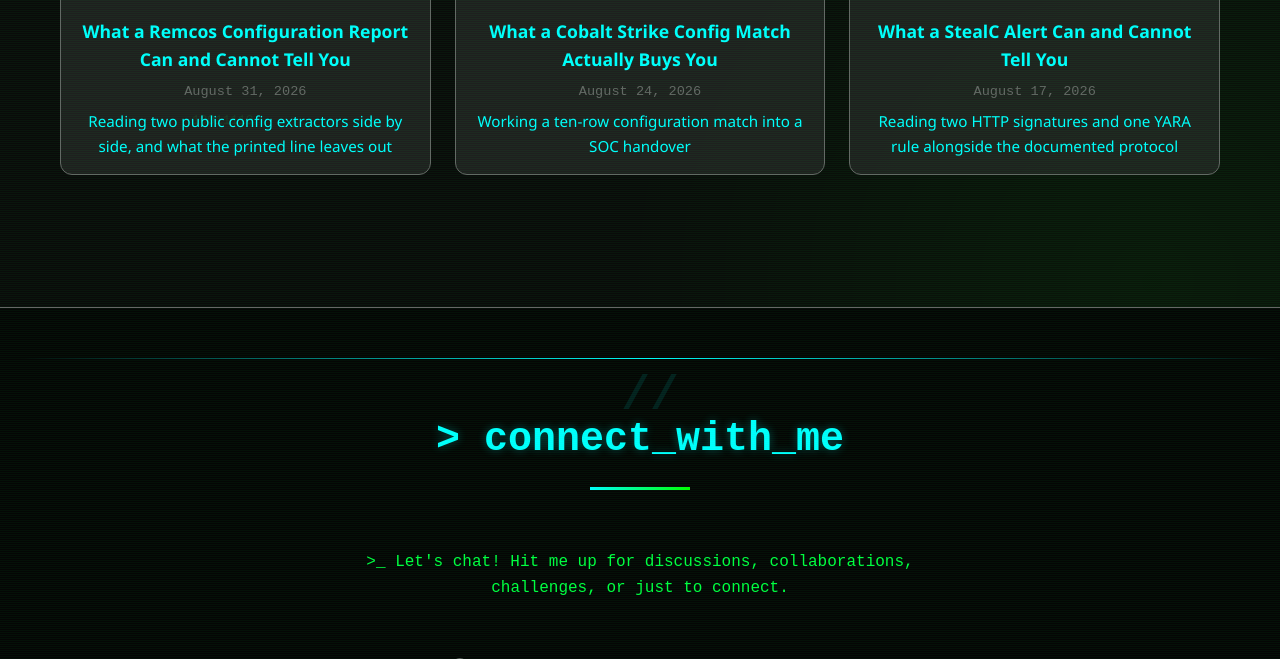
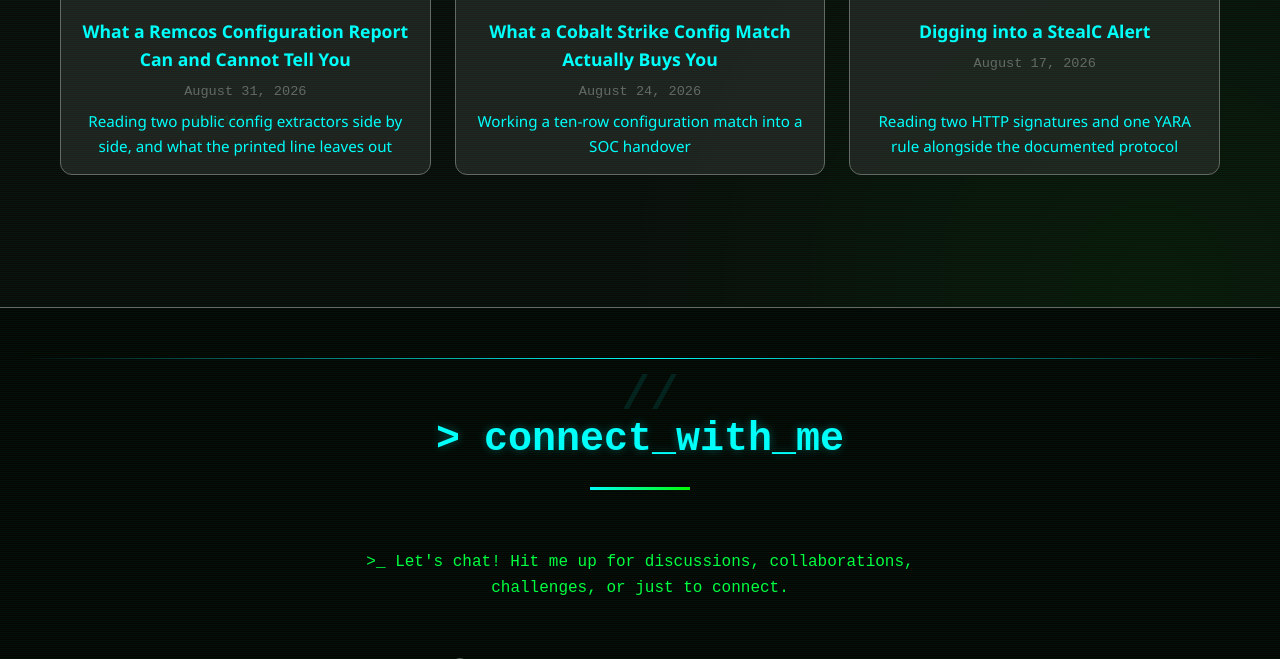
Before and after one commit to CTI-Buddy/cti-buddy.github.io, a Jekyll site: the page built from index.html, in a window 1280 px wide and 900 px high, scrolled down 1887 px, cut to the strip 241-900 px from the top of the window. Built offline with Jekyll 4.4.1, drawn with Linux system fonts in a browser that asks for light colours.

Commit message:
Update 2026-08-17-stealc.md

```diff
--- a/_posts/2026-08-17-stealc.md
+++ b/_posts/2026-08-17-stealc.md
@@ -1,10 +1,10 @@
 ---
 layout: post
-title: "What a StealC Alert Can and Cannot Tell You"
+title: "Digging into a StealC Alert"
 date: 2026-08-17
 tagline: "Reading two HTTP signatures and one YARA rule alongside the documented protocol"
 image: /IMG/081726.png
-tags: [Stealers, Threat Intelligence, Threat Analysis]
+tags: [Malware, Stealers, Threat Intelligence, Threat Analysis]
 ---
 
 So, a bit of a watercooler conversation prompted this post.. Essentially, the common complaint is, "When an alert fires, how does the analyst know what exactly it is firing for?" outside of interpreting the raw logic (if there is even access to the logic).  I came across a publicly available one recently and figured I'd pick at it a bit.  This is not to pick on the rule, the author or the vendor - all of these three things seem just fine - I want to dig into how such a rule might be surfaced to an analyst and some of the challenges that may result from how it is displayed.  This also includes how a detection engineer might contextualize that rule in the SIEM for the receiving analyst.  Lots of variables!   The rule that fired in this context, and what prompted this friendly debate, is `MALWARE StealC C2` firing to a ticket saying "credentials were stolen". To my eye, those are different claims. Malware C2 and Stolen Credentials can sometimes be packaged within the same event - but not always.  Only one of these was actually evaluated by the rule. So let's get into that. I read the pinned rule text alongside the published protocol analysis to see what it supports.
```
